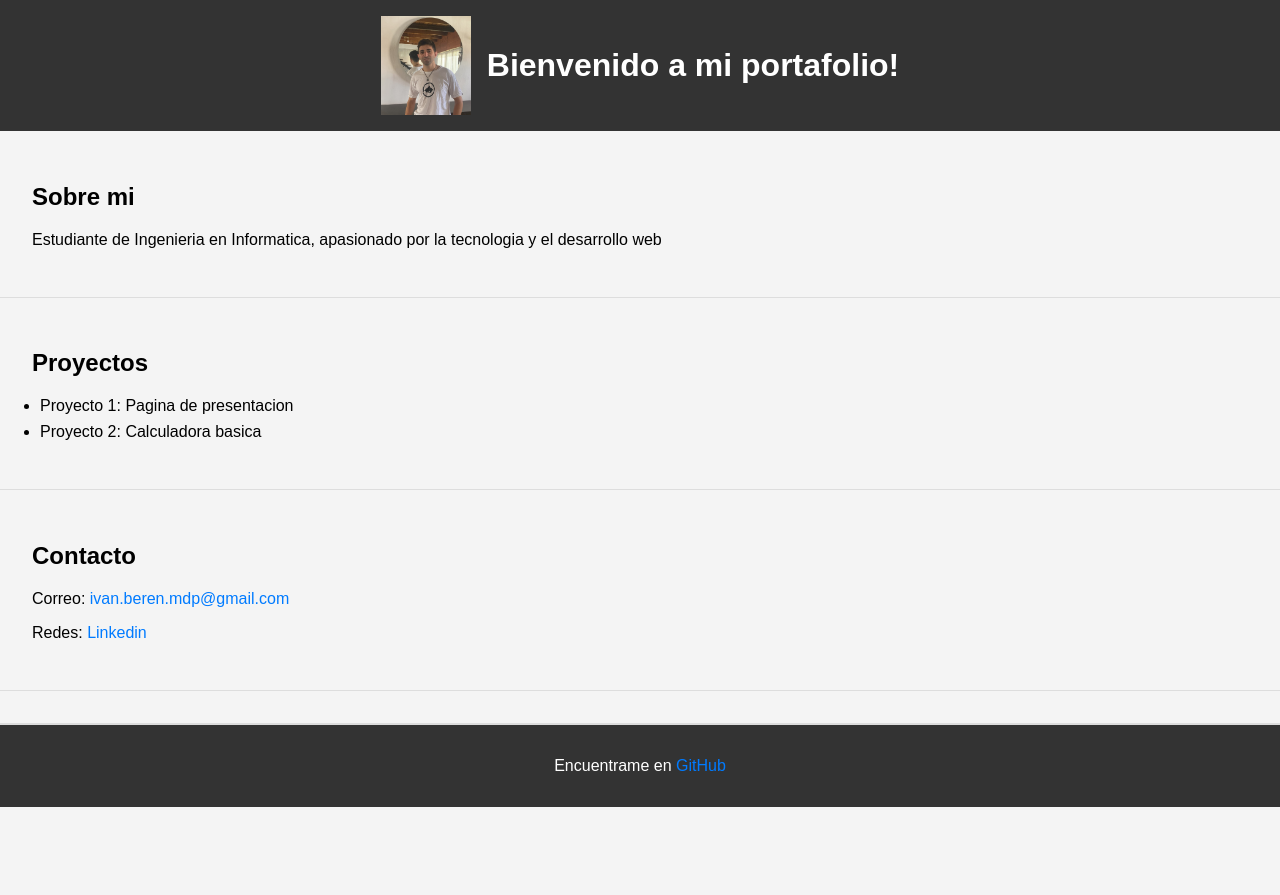
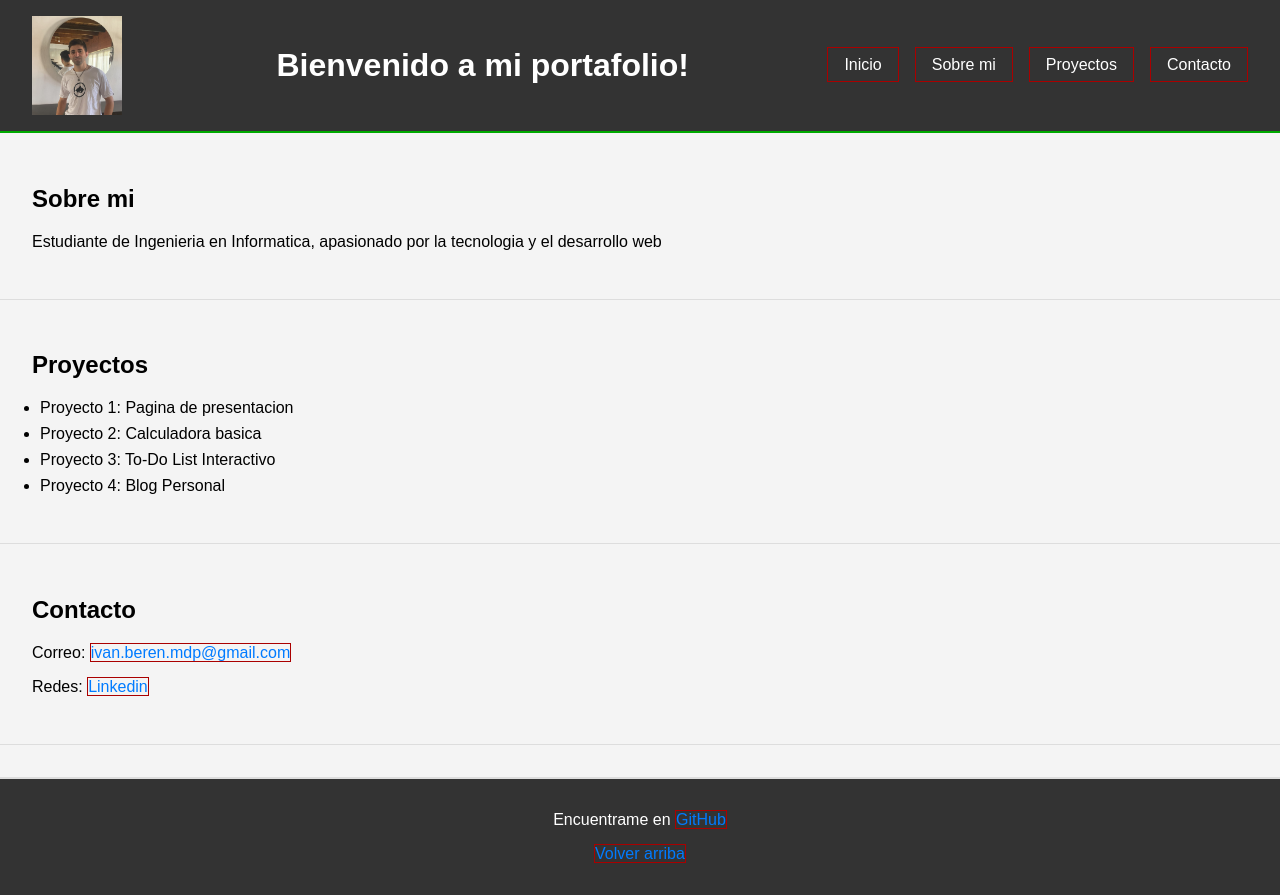
Before and after one commit to ivan-beren/portafolio, a plain HTML site: page index.html in a window 1280 px wide. Before the commit the page ends 807 px from the top, so only its background shows below. Drawn offline with Linux system fonts and the light colour scheme.

Commit message:
Se agrega navegador e id a las secciones

```diff
--- a/index.html
+++ b/index.html
@@ -7,28 +7,39 @@
     <link rel="stylesheet" href="styles/style.css">
 </head>
 <body>
-    <header>
-        <img src="images/IMG_8410-2.jpg" alt="">
+    <header id="top">
+        <img src="images/IMG_8410-2.jpg" alt="Foto de perfil">
         <h1>Bienvenido a mi portafolio!</h1>
+        <nav>
+            <ul>
+                <li><a href="#top">Inicio</a></li>
+                <li><a href="#about">Sobre mi</a></li>
+                <li><a href="#projects">Proyectos</a></li>
+                <li><a href="#contact">Contacto</a></li>
+            </ul>
+        </nav>
     </header>
-    <section>
+    <section id="about">
         <h2>Sobre mi</h2>
         <p>Estudiante de Ingenieria en Informatica, apasionado por la tecnologia y el desarrollo web</p>
     </section>
-    <section>
+    <section id="projects">
         <h2>Proyectos</h2>
         <ul>
             <li>Proyecto 1: Pagina de presentacion</li>
             <li>Proyecto 2: Calculadora basica</li>
+            <li>Proyecto 3: To-Do List Interactivo</li>
+            <li>Proyecto 4: Blog Personal</li>
         </ul>
     </section>
-    <section>
+    <section id="contact">
         <h2>Contacto</h2>
         <p>Correo: <a href="mailto:ivan.beren.mdp@gmail.com">ivan.beren.mdp@gmail.com</a></p>
         <p>Redes: <a href="https://www.linkedin.com/in/ivanberengeno/" target="_blank">Linkedin</a></p>
     </section>
     <footer>
         <p>Encuentrame en <a href="https://github.com/ivan-beren" target="_blank">GitHub</a></p>
+        <p><a href="#top">Volver arriba</a></p>
     </footer>
 </body>
 </html>
--- a/styles/style.css
+++ b/styles/style.css
@@ -8,16 +8,44 @@ body {
 header {
     display:flex;
     align-items: center;
-    justify-content: center;
+    justify-content: space-between;
     background-color: #333;
     color: white;
-    padding: 1rem;
+    padding: 1rem 2rem;
+    border-bottom: 2px solid #00aa00;
 }
 
 header img {
     max-width: 90px;
     height: auto;
     margin-right: 1rem;
+}
+
+header h1 {
+    text-align: center;
+}
+
+header nav a {
+    color: white;
+    padding: 0.5rem 1rem;
+}
+
+header nav ul {
+    list-style: none;
+    margin: 0;
+    padding: 0;
+    display: flex;
+    gap: 1rem;
+}
+
+header nav li {
+    margin: 0;
+}
+
+header nav a:hover {
+    background-color: #007bff;
+    color: white
+
 }
 
 section {
@@ -47,6 +75,7 @@ footer {
 a {
     color: #007bff;
     text-decoration: none;
+    border: 1px solid #aa0000;
 }
 
 a:hover {
```
